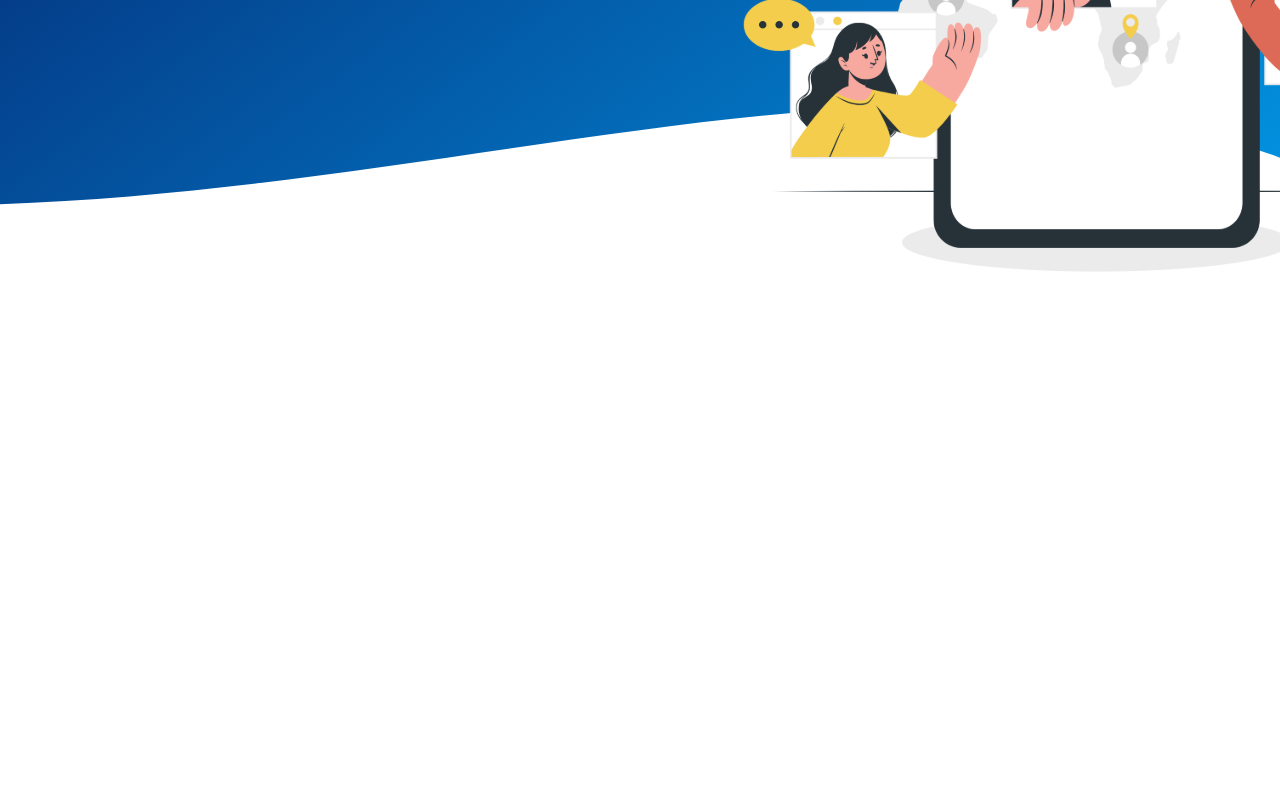
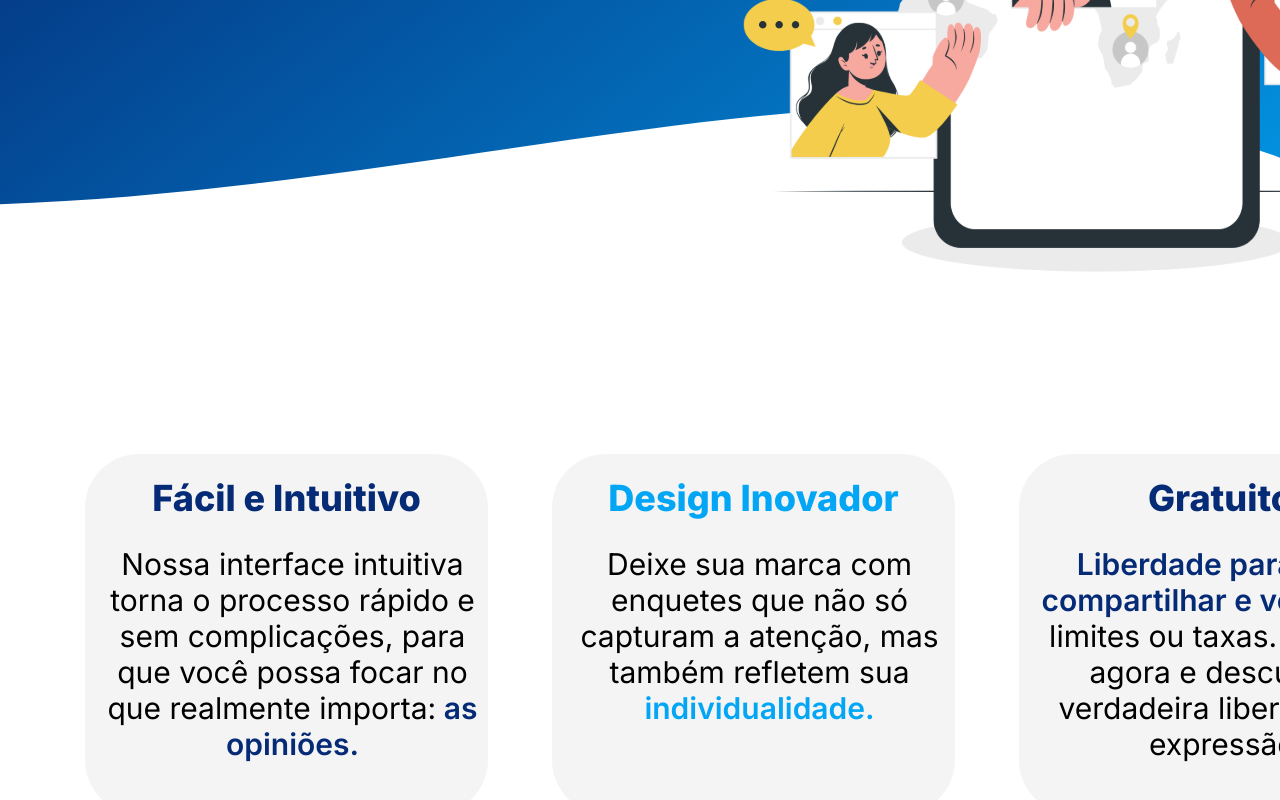
Before and after one commit to juserrrrr/4vote-web, a Next.js app: page / in a window 1280 px wide. Shown: the part 580-1380 px from the top of the page. Before the commit the page ends 930 px from the top, so only its background shows below. Built offline with nearby package versions, Linux system fonts and the light colour scheme.

Commit message:
feat: cards section hero
Adiciona cards na section hero da landing page

```diff
--- /dev/null
+++ b/src/components/landingPage/cardsLP.tsx
@@ -0,0 +1,28 @@
+interface Props {
+  titulo: string;
+  corTitulo: string;
+  texto: string;
+  textoDestacadoInicio?: string;
+  textoDestacadoFinal?: string;
+  largura?: string;
+}
+
+export function CardLP({
+  titulo,
+  corTitulo,
+  texto,
+  textoDestacadoInicio = '',
+  textoDestacadoFinal = '',
+  largura = '[370px]',
+}: Props) {
+  return (
+    <div className="bg-backgroun-rectangle w-[403px] h-[360px]">
+      <h1 className={`text-${corTitulo} font-extrabold text-4xl text-center p-6 mt-1`}>{titulo}</h1>
+      <p className={`w-${largura} mt-1 text-center text-3xl ml-3`}>
+        <span className={`text-${corTitulo} font-semibold`}>{textoDestacadoInicio}</span>
+        {texto}
+        <span className={`text-${corTitulo} font-semibold`}>{textoDestacadoFinal}</span>
+      </p>
+    </div>
+  );
+}
--- a/src/components/landingPage/sectionHero.tsx
+++ b/src/components/landingPage/sectionHero.tsx
@@ -1,5 +1,6 @@
 import Image from 'next/image';
 import conection from '@/components/landingPage/assets/conection-word.svg';
+import { CardLP } from './cardsLP';
 
 export function SectionHero() {
   return (
@@ -19,7 +20,7 @@ export function SectionHero() {
           >
             cadastre-se agora
           </button>
-          <button className="text-white bg-corBotaoLP hover:opacity-90 font-extrabold text-3xl rounded-full h-[84px] w-[254px]">
+          <button className="text-white opacity-80 bg-corBotaoLP hover:opacity-70 font-extrabold text-3xl rounded-full h-[84px] w-[254px]">
             entrar como convidado
           </button>
         </div>
@@ -28,6 +29,35 @@ export function SectionHero() {
           alt="conection"
         />
       </div>
+      <div className="w-full h-[603px]">
+        <ul className="flex ml-[85px] mr-[75px] gap-16 mt-[100px]">
+          <li>
+            <CardLP
+              titulo="Fácil e Intuitivo"
+              corTitulo="corPrincipal"
+              texto="Nossa interface intuitiva torna o processo rápido e sem complicações, para que você possa focar no que realmente importa:"
+              textoDestacadoFinal=" as opiniões."
+            />
+          </li>
+          <li>
+            <CardLP
+              titulo="Design Inovador"
+              corTitulo="corSecundaria"
+              texto="Deixe sua marca com enquetes que não só capturam a atenção, mas também refletem sua"
+              textoDestacadoFinal=" individualidade."
+            />
+          </li>
+          <li>
+            <CardLP
+              titulo="Gratuito"
+              corTitulo="corPrincipal"
+              texto=", sem limites ou taxas. Comece agora e descubra a verdadeira liberdade de expressão."
+              textoDestacadoInicio="Liberdade para criar, compartilhar e votar"
+              largura="[400px]"
+            />
+          </li>
+        </ul>
+      </div>
     </section>
   );
 }
--- a/tailwind.config.ts
+++ b/tailwind.config.ts
@@ -14,6 +14,7 @@ const config: Config = {
         'gradient-conic': 'conic-gradient(from 180deg at 50% 50%, var(--tw-gradient-stops))',
         'custom-gradient-landingpage': 'linear-gradient(to right, #034F9C 0%, #0282DF 50%)',
         'background-word': "url('../components/landingPage/assets/background-word.svg')",
+        'backgroun-rectangle': "url('../components/landingPage/assets/rectangle-gray.svg')",
       },
       colors: {
         corPrincipal: '#052A76',
```
